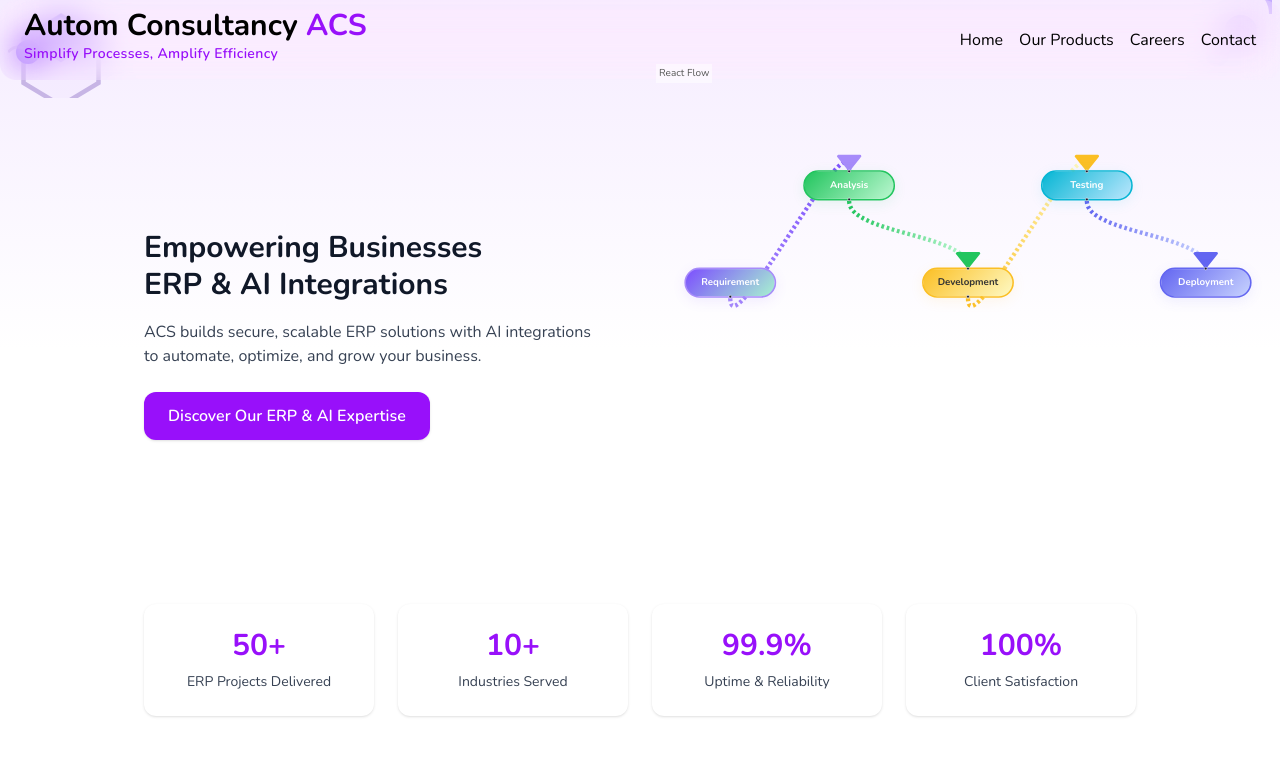
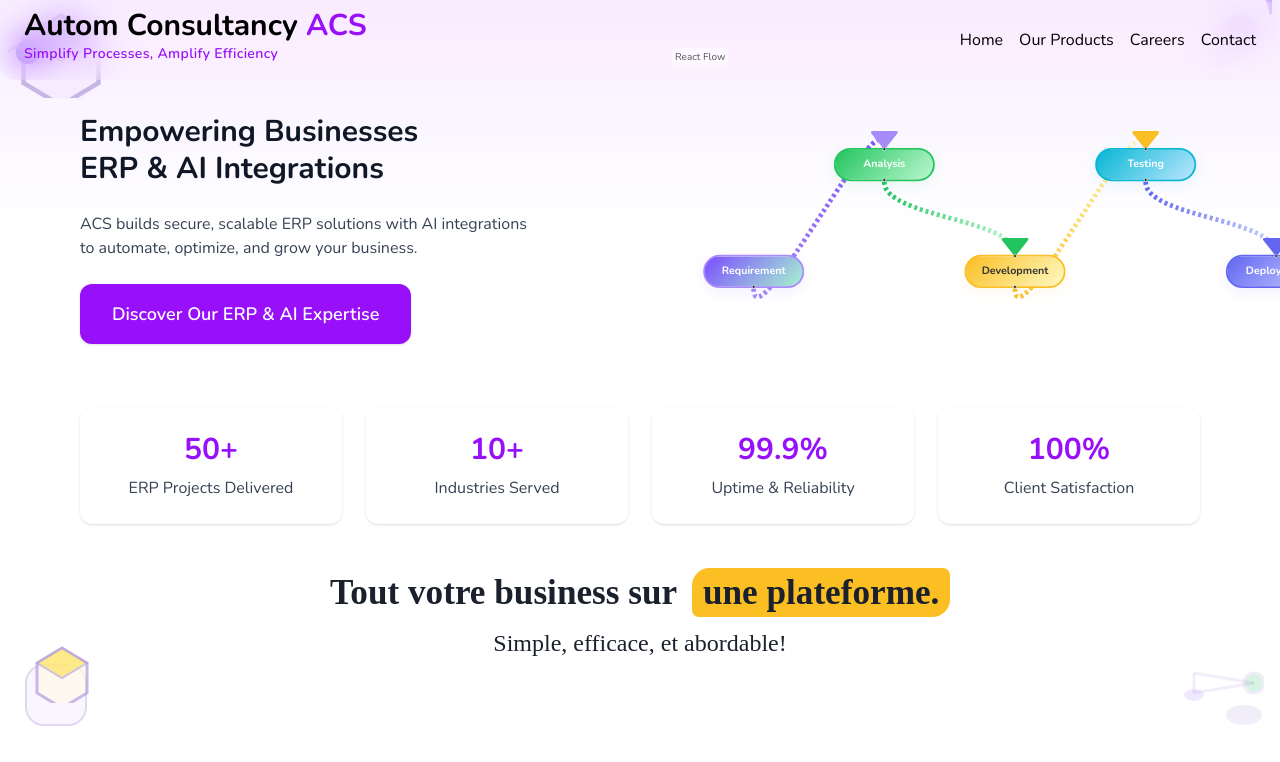
Before and after one commit to vijayguhan10/ACS-Website, a React (Vite) app: page / in a window 1280 px wide. Shown: the top 762 px of the page. Built offline with nearby package versions, Linux system fonts and the light colour scheme; a web font is replaced by a local one.

Commit message:
comitting with the changes of the updted website

```diff
--- a/src/components/AnimatedPipelineFlow.jsx
+++ b/src/components/AnimatedPipelineFlow.jsx
@@ -129,7 +129,7 @@ const initialEdges = [
 
 const rfStyle = {
   width: "130%",
-  maxWidth: 1200,
+  maxWidth: 1500,
   height: 340,
   background: "transparent",
   border: "none",
--- a/src/components/HomePage.jsx
+++ b/src/components/HomePage.jsx
@@ -216,22 +216,19 @@ const HomePage = () => (
         </svg>
       </div>
     </div>
-    {/* Main Content */}
-    <section className="xl:top-20 w-full bg-gradient-to-b from-[#f4eaff] via-white to-white pt-12 pb-4">
-      {/* Hero Section with subtle gradient */}
-      <div className="max-w-5xl mt-12 mx-auto px-4 flex flex-col md:flex-row items-center gap-8">
-        {/* Content */}
-        <div className="flex-1 flex flex-col items-center md:items-start text-center md:text-left">
-          <h1 className="text-2xl sm:text-xl md:text-3xl font-bold text-gray-900 mb-4 leading-tight">
+    <section className="w-full bg-gradient-to-b from-[#f4eaff] via-white to-white pt-20 pb-12">
+      <div className="max-w-6xl mx-auto px-4 flex flex-col md:flex-row items-center justify-center gap-16">
+        <div className="flex-1 flex flex-col justify-center items-center md:items-start text-center md:text-left">
+          <h1 className="text-2xl sm:text-3xl md:text-3xl font-bold text-gray-900 mb-6 leading-tight">
             Empowering Businesses
             <br />
             ERP & AI Integrations
           </h1>
-          <p className="text-gray-700 mb-6 text-sm sm:text-base max-w-md">
+          <p className="text-gray-700 mb-6 text-base sm:text-md max-w-md">
             ACS builds secure, scalable ERP solutions with AI integrations to
             automate, optimize, and grow your business.
           </p>
-          <button className="bg-purple-600 hover:bg-purple-700 text-white font-semibold px-6 py-3  rounded-xl shadow transition text-sm sm:text-base">
+          <button className="bg-purple-600 hover:bg-purple-700 text-white font-semibold px-8 py-4 rounded-xl shadow transition text-base sm:text-lg">
             Discover Our ERP & AI Expertise
           </button>
         </div>
@@ -248,34 +245,32 @@ const HomePage = () => (
               <source src={smallscreenvideo} type="video/mp4" />
             </video>
           </div>
-          <div className="w-full max-w-[500px] h-[540px] hidden sm:block">
+          <div className="w-full max-w-[540px] h-[360px] hidden xl:block  items-center justify-center">
             <AnimatedPipelineFlow />
           </div>
         </div>
       </div>
-      {/* Stats */}
-      <div className="max-w-5xl mx-auto grid grid-cols-2 sm:grid-cols-4 gap-6 px-4">
+      <div className="max-w-6xl  grid xl:grid-cols-4 h-44 xl:h-10 mt-20 xl:m-auto  grid-cols-2 gap-6 px-4 ">
         {stats.map((stat) => (
           <div
             key={stat.label}
-            className="bg-white rounded-xl shadow p-6 flex flex-col items-center"
+            className="bg-white rounded-xl shadow w-full max-w-xs p-6 flex flex-col items-center"
           >
             <span className="text-2xl sm:text-3xl font-bold text-purple-600">
               {stat.value}
             </span>
-            <span className="text-gray-700 mt-2 text-sm text-center">
+            <span className="text-gray-700 mt-2 text-nowrap text-base text-center">
               {stat.label}
             </span>
           </div>
         ))}
       </div>
     </section>
-    <section className="py-4 px-4">
-      <div className="max-w-5xl mx-auto bg-white p-4 flex flex-col md:flex-row items-center">
+    <section className="py-10 px-4">
+      <div className="max-w-5xl mx-auto bg-white p-8 flex flex-col md:flex-row items-center">
         <div className="w-full">
           <HandwrittenHeading />
         </div>
-        {/* ...rest of your About ACS card... */}
       </div>
     </section>
   </div>
--- a/src/components/Section-2.jsx
+++ b/src/components/Section-2.jsx
@@ -30,7 +30,7 @@ const features = [
   { label: "Rapid Implementation", icon: <FaBolt /> },
 ];
   return (
-    <div>
+    <div className="xl:relative xl:bottom-12">
       <section className=" py-4 px-4">
         <div className="max-w-5xl mx-auto rounded-3xl shadow-xl bg-white p-4 flex flex-col md:flex-row items-center gap-8">
           {/* Illustration */}
```
